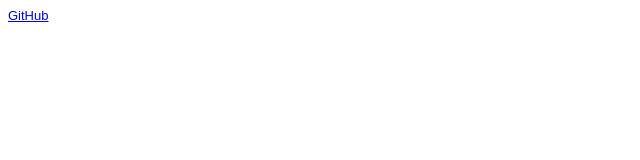
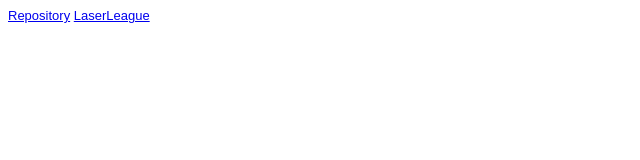
Before and after one commit to LenHu404/primaWS2021, a plain HTML site: page profile/steckbrief.htm in a window 1280 px wide. Shown: the whole page, without its empty margins (0-640 px from the left). Drawn offline with Linux system fonts and the light colour scheme.

Commit message:
Update Profile
added LaserLeague

```diff
--- a/profile/steckbrief.htm
+++ b/profile/steckbrief.htm
@@ -1,5 +1,6 @@
 <!DOCTYPE html>
 <html>
+
 <head>
 	<meta charset="utf-8" />
 	<title>Steckbrief</title>
@@ -11,12 +12,16 @@ body {
 		}
 	</style>
 </head>
+
 <body>
-    <a href="https://lenhu404.github.io/primaWS2021/" target="_blank">GitHub</a>
+	<a href="https://github.com/LenHu404/primaWS2021" target="_blank">Repository</a>
 
-	<!-- Hier die Links zu den gelösten Aufgaben einstellen, aktuelle oben, alte stehen lassen! Format: Aufgabenbezeichnung, Datum -->
+	<!-- https://lenhu404.github.io/primaWS2021/
+		 Hier die Links zu den gelösten Aufgaben einstellen, aktuelle oben, alte stehen lassen! Format: Aufgabenbezeichnung, Datum -->
 
+	<a href=" https://lenhu404.github.io/primaWS2021/projects/LaserLeague/index.html" target="_blank">LaserLeague</a>
 
 
 </body>
+
 </html>
```
Lines whose indentation alone changed are shown as unchanged.
